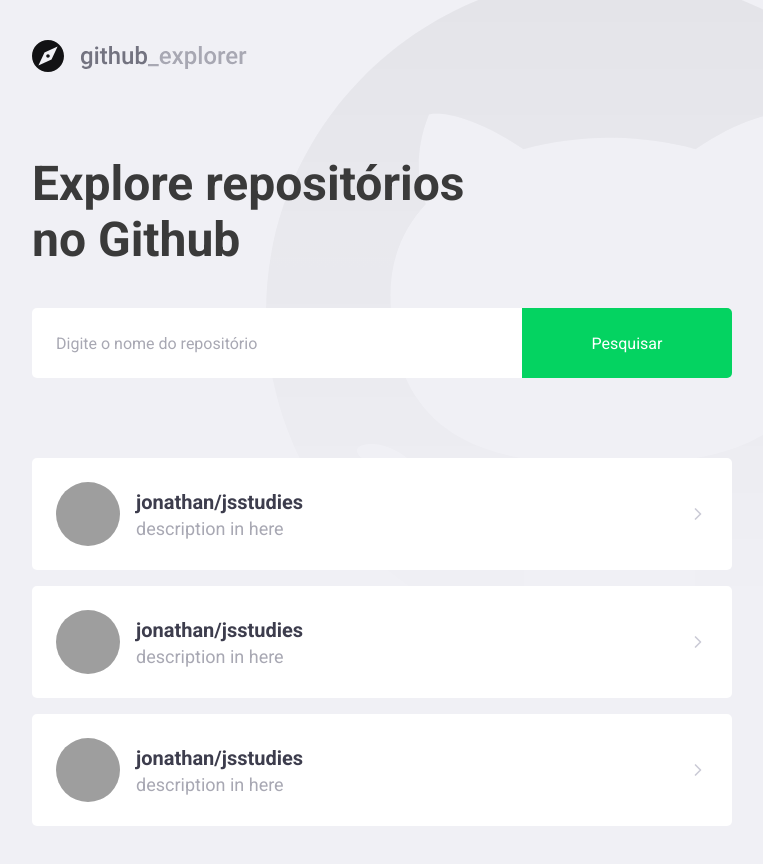
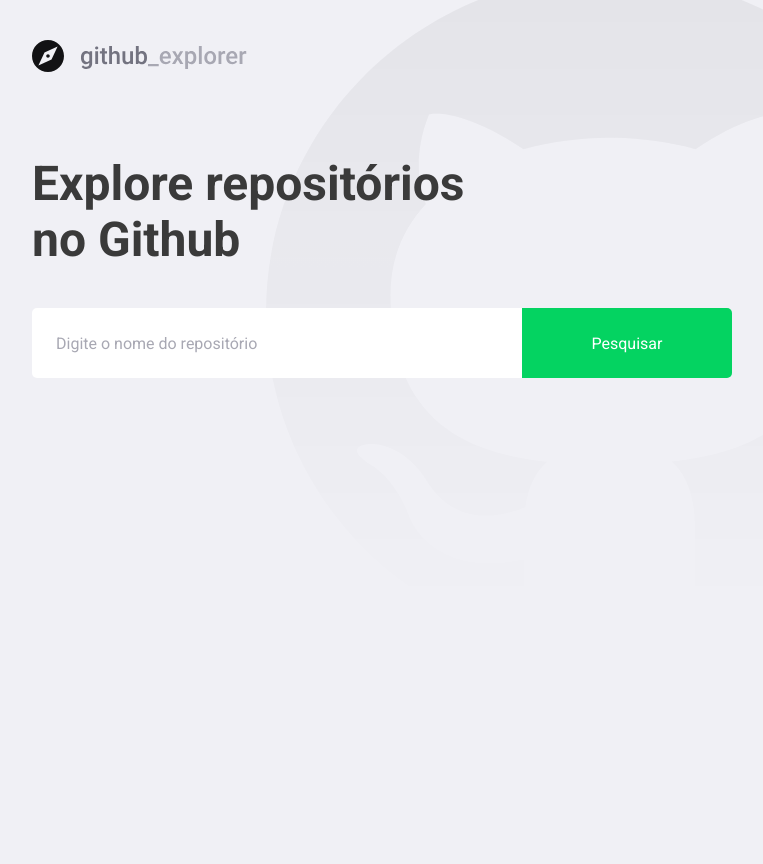
Before and after one commit to jonathancsr/github-repositories-explorer, a React (Create React App) app: page / in a window 1280 px wide. Shown: the whole page, without its empty margins (148-911 px from the left). After the commit the page ends 800 px from the top, so only its background shows below. Built offline with nearby package versions, Linux system fonts and the light colour scheme; grey boxes are pictures that could not be loaded.

Commit message:
add: search and exibe repository

```diff
--- a/src/pages/Dashboard/index.tsx
+++ b/src/pages/Dashboard/index.tsx
@@ -1,52 +1,61 @@
-import React from 'react';
+import React, { useState, FormEvent } from 'react';
 import { FiChevronRight } from 'react-icons/fi';
 
 import { Title, Form, Repositories } from './styles';
 import logoImg from '../../assets/logo.svg';
+import { api } from '../../services/api';
 
+interface Repository {
+  full_name: string;
+  description: string;
+  owner: {
+    login: string;
+    avatar_url: string;
+  };
+}
 const Dashboard: React.FC = () => {
+  const [newRepo, setNewRepo] = useState('');
+  const [repositories, setRepositories] = useState<Repository[]>([]);
+
+  async function handleAddRepositoryAsync(
+    event: FormEvent<HTMLFormElement>,
+  ): Promise<void> {
+    event.preventDefault();
+
+    const response = await api.get<Repository>(`/repos/${newRepo}`);
+    const repository = response.data;
+
+    setRepositories([...repositories, repository]);
+    setNewRepo('');
+  }
   return (
     <>
       <img src={logoImg} alt="logo" />
       <Title>Explore repositórios no Github</Title>
-      <Form>
-        <input placeholder="Digite o nome do repositório" />
+      <Form onSubmit={handleAddRepositoryAsync}>
+        <input
+          value={newRepo}
+          onChange={e => setNewRepo(e.target.value)}
+          placeholder="Digite o nome do repositório"
+        />
         <button type="submit">Pesquisar</button>
       </Form>
       <Repositories>
-        <a href="teste">
+        {repositories.map(repository => {
+          return (
+            <a href="teste" key={repository.full_name}>
               <img
-            src="https://avatars3.githubusercontent.com/u/17694119?s=460&u=a37e4ff4144c97832de91ed9e40ae8220b9991fb&v=4"
-            alt="Perfil Name"
+                src={repository.owner.avatar_url}
+                alt={repository.owner.login}
               />
               <div>
-            <strong>jonathan/jsstudies</strong>
-            <p>description in here</p>
+                <strong>{repository.full_name}</strong>
+                <p>{repository.description}</p>
               </div>
               <FiChevronRight size={20} />
             </a>
-        <a href="teste">
-          <img
-            src="https://avatars3.githubusercontent.com/u/17694119?s=460&u=a37e4ff4144c97832de91ed9e40ae8220b9991fb&v=4"
-            alt="Perfil Name"
-          />
-          <div>
-            <strong>jonathan/jsstudies</strong>
-            <p>description in here</p>
-          </div>
-          <FiChevronRight size={20} />
-        </a>
-        <a href="teste">
-          <img
-            src="https://avatars3.githubusercontent.com/u/17694119?s=460&u=a37e4ff4144c97832de91ed9e40ae8220b9991fb&v=4"
-            alt="Perfil Name"
-          />
-          <div>
-            <strong>jonathan/jsstudies</strong>
-            <p>description in here</p>
-          </div>
-          <FiChevronRight size={20} />
-        </a>
+          );
+        })}
       </Repositories>
     </>
   );
--- a/src/pages/Dashboard/styles.ts
+++ b/src/pages/Dashboard/styles.ts
@@ -74,7 +74,8 @@
     }
 
     div {
-      margin-left: 16px;
+      margin: 16px;
+      flex: 1;
 
       strong {
         font-size: 20px;
```
Lines whose indentation alone changed are shown as unchanged.
